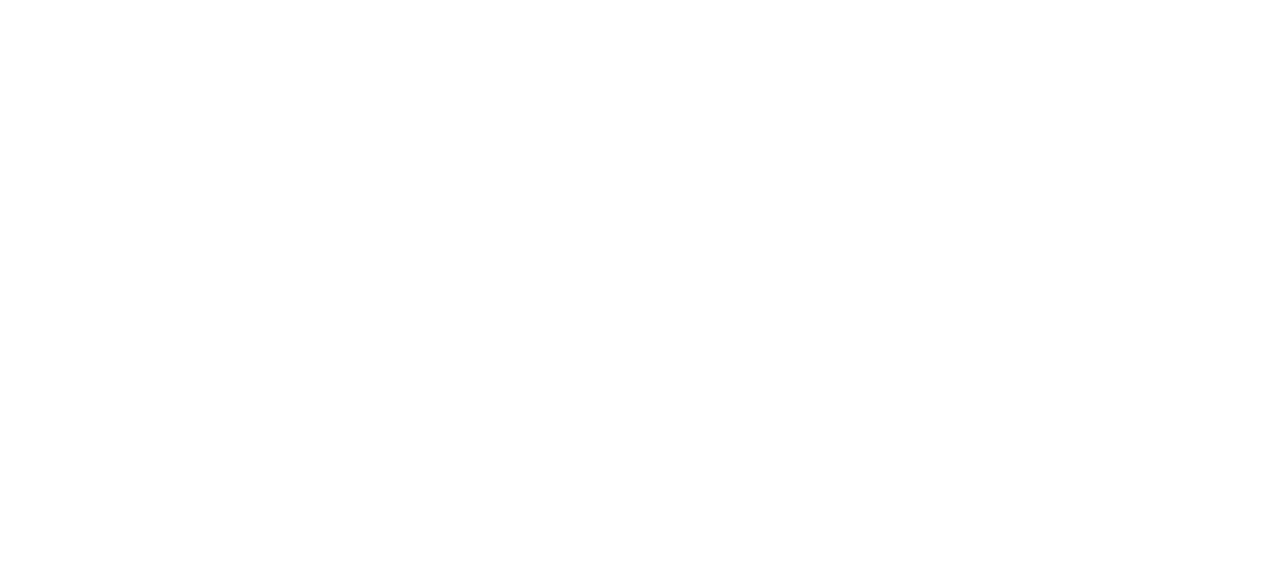
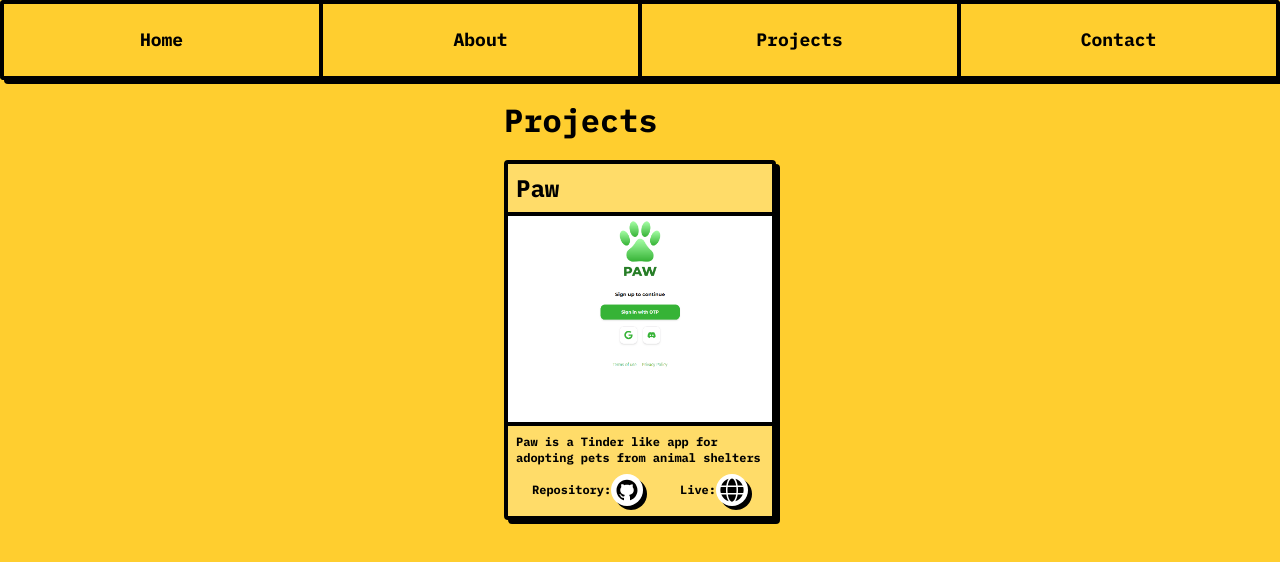
Before and after one commit to dCieszynski/personal-website, a React (Vite) app: page /projects in a window 1280 px wide. Before the commit this address had no page. Shown: the top 562 px of the page. Built offline with nearby package versions, Linux system fonts and the light colour scheme.

Commit message:
Add Projects page

```diff
--- a/src/App.tsx
+++ b/src/App.tsx
@@ -3,6 +3,7 @@
 import Home from "./pages/Home";
 import Layout from "./components/Layout";
 import About from "./pages/About";
+import Projects from "./pages/Projects";
 
 function App() {
   return (
@@ -10,6 +11,7 @@
       <Route path="" element={<Layout />}>
         <Route path="" element={<Home />} />
         <Route path="about" element={<About />} />
+        <Route path="projects" element={<Projects />} />
       </Route>
     </Routes>
   );
--- /dev/null
+++ b/src/components/PageHeader.tsx
@@ -0,0 +1,11 @@
+import React from "react";
+
+type Props = {
+  content: string;
+};
+
+function PageHeader({ content }: Props) {
+  return <h1 className="font-[700] text-[2rem] absolute animate-move-from-left">{content}</h1>;
+}
+
+export default PageHeader;
--- a/src/custom.d.ts
+++ b/src/custom.d.ts
@@ -2,3 +2,8 @@
   const content: string;
   export default content;
 }
+
+declare module "*.png" {
+  const content: string;
+  export default content;
+}
--- a/src/pages/About.tsx
+++ b/src/pages/About.tsx
@@ -3,6 +3,7 @@
 import { SiJavascript, SiTailwindcss, SiTypescript } from "react-icons/si";
 import RowList from "../components/RowList/RowList";
 import aboutUrl from "../assets/about.svg";
+import PageHeader from "../components/PageHeader";
 
 function About() {
   const techList = [
@@ -49,7 +50,7 @@
       <div className="md:max-w-[960px] flex flex-col items-center gap-10 font-imb pt-8">
         <div className="flex flex-col items-center gap-10">
           <div>
-            <h1 className="font-[700] text-[2rem] absolute animate-move-from-left">About</h1>
+            <PageHeader content="About" />
             <p className="font-normal pt-12 animate-apear">
               Aspiring software developer for now mainly focused on frontend development. I have the most experience with React.js with Typescript.
               Big fan of Tailwind CSS. Currently learning Next.js. In the future I would like to learn more about backend development. I am currently
--- /dev/null
+++ b/src/pages/Projects.tsx
@@ -0,0 +1,48 @@
+import React from "react";
+import { AiOutlineGithub } from "react-icons/ai";
+import { FaGlobe } from "react-icons/fa";
+import PageHeader from "../components/PageHeader";
+import pawUrl from "../assets/paw.png";
+
+function Projects() {
+  return (
+    <main className="self-start flex flex-col items-center gap-12">
+      <div className="md:max-w-[960px] flex flex-col items-center gap-10 font-imb pt-8">
+        <div className="w-full h-12">
+          <PageHeader content="Projects" />
+          <div className="pt-16">
+            <div className="w-[272px] h-[360px] bg-personal-orange-1 border-4 border-black shadow-brutal rounded">
+              <h2 className="text-2xl font-bold border-b-4 border-b-black p-2">Paw</h2>
+              <div className="h-[210px] border-b-4 border-b-black">
+                <img className="w-full h-full object-cover" src={pawUrl} alt="Paw" />
+              </div>
+              <p className="px-2 pt-2 font-imb text-xs font-bold">Paw is a Tinder like app for adopting pets from animal shelters</p>
+              <div className="py-2 px-6 flex justify-between">
+                <div className="flex items-center font-imb text-xs font-bold">
+                  Repository:
+                  <a
+                    className="w-8 h-8 text-2xl flex justify-center items-center bg-white rounded-2xl shadow-brutal"
+                    href="https://github.com/dCieszynski/paw-app"
+                  >
+                    <AiOutlineGithub />
+                  </a>
+                </div>
+                <div className="flex items-center font-imb text-xs font-bold">
+                  Live:
+                  <a
+                    className="w-8 h-8 text-2xl flex justify-center items-center bg-white rounded-2xl shadow-brutal"
+                    href="https://main--dcieszynskipaw.netlify.app/"
+                  >
+                    <FaGlobe />
+                  </a>
+                </div>
+              </div>
+            </div>
+          </div>
+        </div>
+      </div>
+    </main>
+  );
+}
+
+export default Projects;
```
Also changed, not shown: src/assets/paw.png (added).
